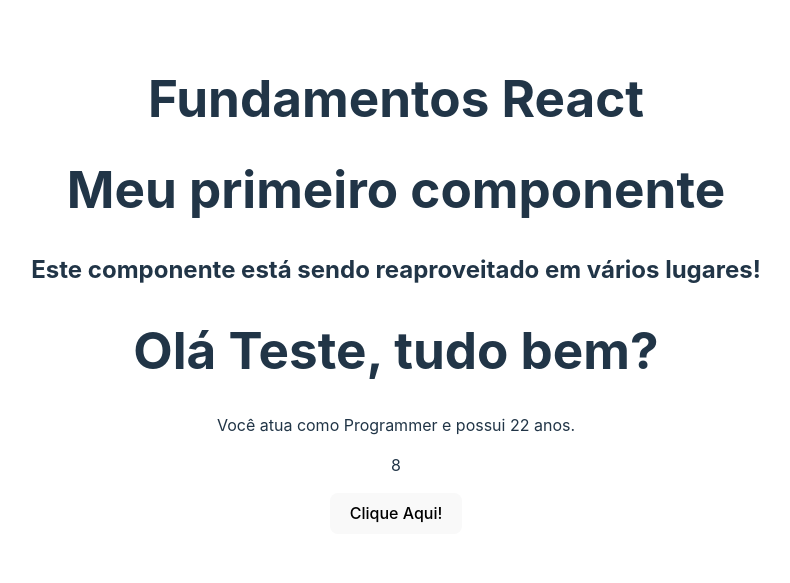
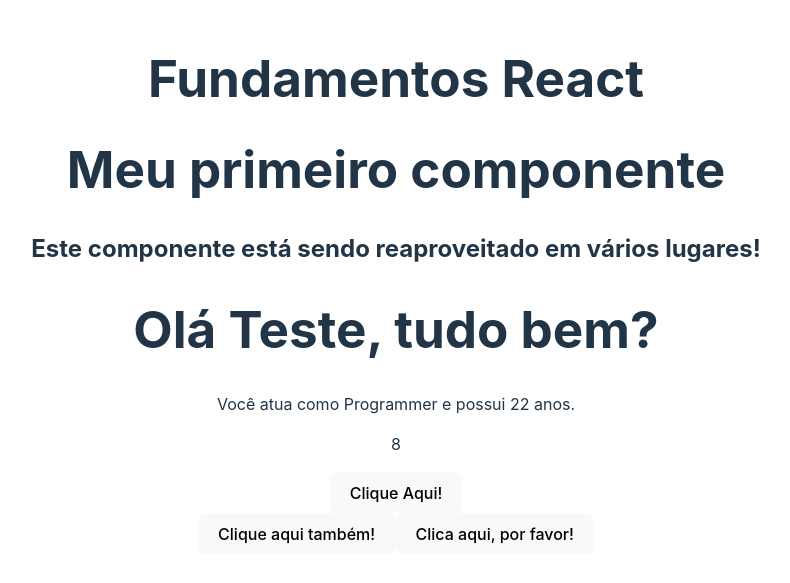
Before and after one commit to celzin/React-Projetos, a React (Vite) app in the folder 2_Fundamentos/fundamentos/: page / in a window 1280 px wide. Shown: the part 115-698 px from the top of the page, without its empty margins (244-1034 px from the left). Built offline with nearby package versions, Linux system fonts and the light colour scheme.

Commit message:
test[Events]: testando criação de outros eventos

```diff
--- a/2_Fundamentos/fundamentos/src/components/Events.jsx
+++ b/2_Fundamentos/fundamentos/src/components/Events.jsx
@@ -8,6 +8,14 @@
             <div>
                 <button onClick={handleMyEvent}>Clique Aqui!</button>
             </div>
+            <div>
+                <button onClick={()=> console.log("Clicou!")}>Clique aqui também!</button>
+                <button onClick={()=> {
+                    if(true){
+                        console.log("Isso não deveria existir =(")
+                    }
+                }}>Clica aqui, por favor!</button>
+            </div>
         </div>
     )
 }
```
